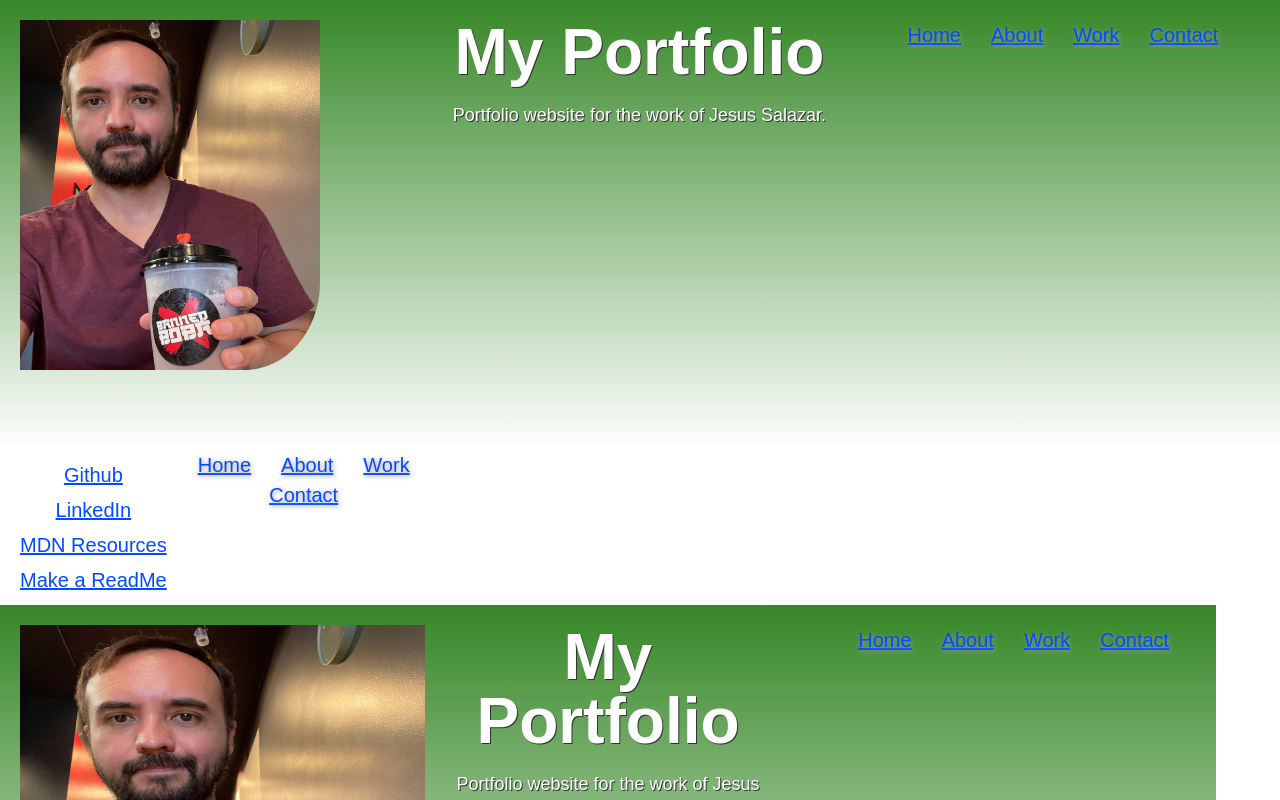
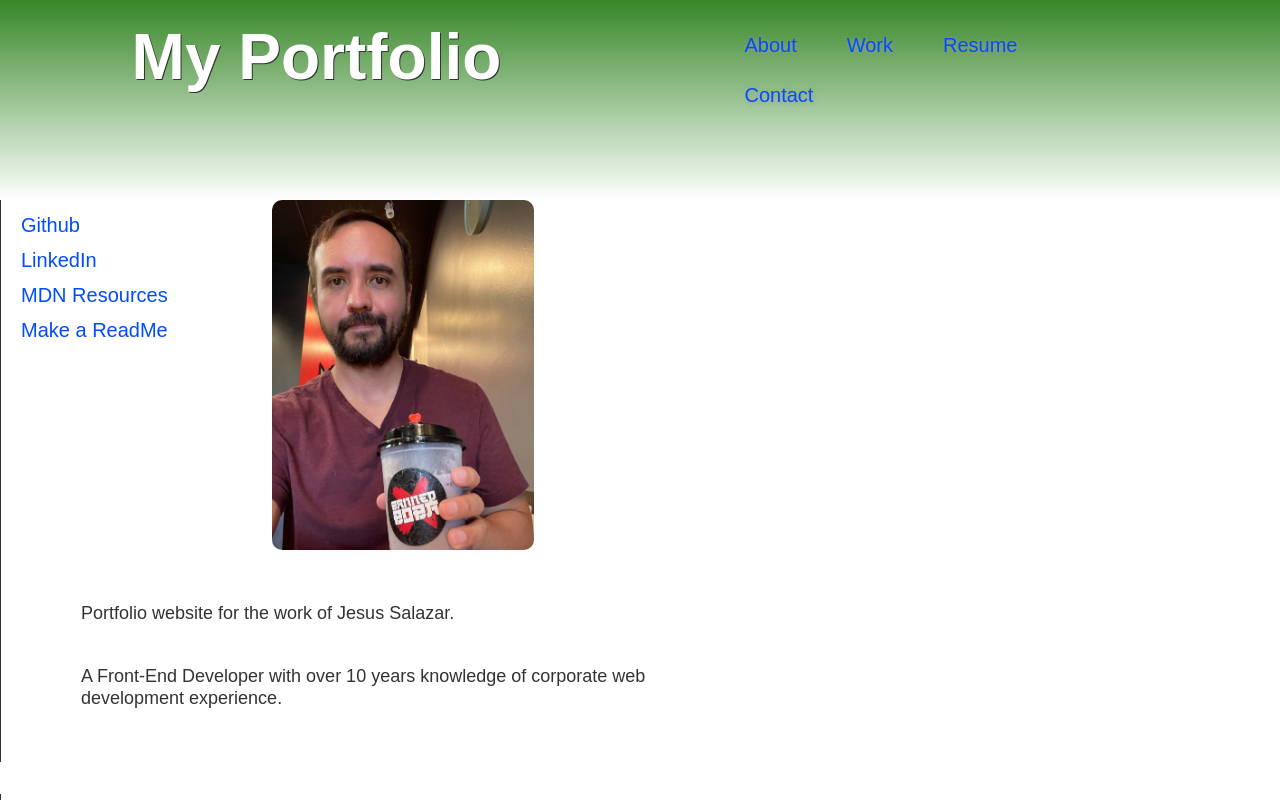
Before and after one commit to Jsalazar99/react-portfolio, a React (Create React App) app: page / in a window 1280 px wide. Shown: the top 800 px of the page. Built offline with nearby package versions, Linux system fonts and the light colour scheme.

Commit message:
adding layout components

```diff
--- a/src/App.js
+++ b/src/App.js
@@ -3,21 +3,14 @@ import './css/reset.css'
 import './css/style.css'
 
 import Header from './Components/Header';
-import Aside from './Components/Aside';
-import Projects from './Components/Projects';
-import Contact from './Components/Contact';
+import Main from './Components/Main';
 import Footer from './Components/Footer';
 
 function App() {
   return (
     <div className="App">
       <Header />
-      <Aside />
-      <main>
-        <div id='featured'>
-          <Projects />
-        </div>
-      </main>
+      <Main />
       <Footer />
     </div>
   );
--- /dev/null
+++ b/src/Components/About.js
@@ -0,0 +1,21 @@
+import React from 'react';
+import imageHero from '../images/IMG_3011.jpeg'
+
+
+function About() {
+
+    return (
+        <>
+            <div>
+                <img src={imageHero} alt="Jesus Salazar" className="bio" />
+            </div>
+            <div className="intro" id="home">
+                <p>Portfolio website for the work of Jesus Salazar. </p>
+                <p>A Front-End Developer with over 10 years knowledge of corporate web development experience.</p>
+            </div>
+
+        </>
+    );
+}
+
+export default About;
--- a/src/Components/Footer.js
+++ b/src/Components/Footer.js
@@ -3,7 +3,7 @@ import React from 'react';
 function Footer() {
     return (
         <footer>
-            <h4>&copy; 2023 by J Salazar</h4>
+            <h4>&copy; {new Date().getFullYear()} by J Salazar</h4>
         </footer>
     );
 }
--- a/src/Components/Header.js
+++ b/src/Components/Header.js
@@ -1,19 +1,20 @@
-import React from 'react';
+import React, { useState } from 'react';
 import Nav from './Nav';
-import imageHero from '../images/IMG_3011.jpeg'
+import Main from './Main';
 // import ReactDOM from 'react-dom/client';
 
-function Header() {
+export default function Header() {
+
+    const [currentPage, setCurrentPage] = useState('Home');
+    const handlePageChange = (page) => setCurrentPage(page);
+
     return (
+        <>
         <header className="header">
-            <img src={imageHero} alt="Jesus Salazar" className="bio" />
-            <div className="intro" id="home">
-                <h1>My Portfolio</h1>
-                <p>Portfolio website for the work of Jesus Salazar. </p>
-            </div>
-            <Nav />
+            <h1><a href="/">My Portfolio</a></h1>
+            <Nav currentPage={currentPage} handlePageChange={handlePageChange} />
         </header>
+        <Main currentPage={currentPage} />
+        </>
     );
 }
-
-export default Header;
--- /dev/null
+++ b/src/Components/Main.js
@@ -0,0 +1,41 @@
+import React, { useState } from 'react';
+import Projects from './Projects';
+import About from './About';
+import Contact from './Contact';
+import Aside from './Aside';
+import Resume from './Resume';
+
+export default function Main({ currentPage }) {
+
+    //const [currentPage, setCurrentPage] = useState('Home');
+
+    const renderPage = () => {
+        if (currentPage === 'Home') {
+          return <About />;
+        }
+        else if (currentPage === 'About') {
+            return <About />;
+          }
+        else if (currentPage === 'Projects') {
+          return <Projects />;
+        }
+        else if (currentPage === 'Contact') {
+                return <Contact />;
+        }
+        else if (currentPage === 'Resume') {
+                return <Resume />;
+        }
+        else {
+            return null;
+        }
+      };
+
+      //const handlePageChange = (page) => setCurrentPage(page);
+
+  return (
+    <div className='container'>
+        <Aside />
+      {renderPage()}
+    </div>
+  );
+}
--- a/src/Components/Nav.js
+++ b/src/Components/Nav.js
@@ -1,23 +1,24 @@
 import React from 'react';
 
 function Nav({ currentPage, handlePageChange }) {
+
     // Conditional rendering for each section
     return (
         <nav>
-            {/*<!-- Navigation menu -->*/}
+            {/* Navigation menu */}
             <ul>
-                <li><a href="#home"
-                onClick={() => handlePageChange('Home')}
-                className={currentPage === 'Home' ? 'nav-link active' : 'nav-link'}
-                >Home</a></li>
                 <li><a href="#about"
                 onClick={() => handlePageChange('About')}
                 className={currentPage === 'About' ? 'nav-link active' : 'nav-link'}
                 >About</a></li>
                 <li><a href="#work"
-                onClick={() => handlePageChange('Work')}
-                className={currentPage === 'Work' ? 'nav-link active' : 'nav-link'}
+                onClick={() => handlePageChange('Projects')}
+                className={currentPage === 'Projects' ? 'nav-link active' : 'nav-link'}
                 >Work</a></li>
+                 <li><a href="#resume"
+                onClick={() => handlePageChange('Resume')}
+                className={currentPage === 'Resume' ? 'nav-link active' : 'nav-link'}
+                >Resume</a></li>
                 <li><a href="#contact"
                 onClick={() => handlePageChange('Contact')}
                 className={currentPage === 'Contact' ? 'nav-link active' : 'nav-link'}
--- a/src/Components/Projects.js
+++ b/src/Components/Projects.js
@@ -1,30 +1,11 @@
-import React, { useState } from 'react';
-import Header from './Header';
-import Nav from './Nav';
+import React from 'react';
 import Section from './Section';
-import Contact from './Contact';
 
 export default function Projects() {
-const [currentPage, setCurrentPage] = useState('Home');
-
-  const renderPage = () => {
-    if (currentPage === 'Home') {
-      return <Header />;
-    }
-    if (currentPage === 'Work') {
-      return <Section />;
-    }
-    return <Contact />;
-  };
-
-  const handlePageChange = (page) => setCurrentPage(page);
 
   return (
     <div>
-
-      <Nav currentPage={currentPage} handlePageChange={handlePageChange} />
-
-      {renderPage()}
+      <Section />
     </div>
   );
 }
--- /dev/null
+++ b/src/Components/Resume.js
@@ -0,0 +1,13 @@
+import React from 'react';
+
+export default function Resume() {
+
+    return (
+        <div>
+            <h2>Resume</h2>
+            <p>
+                <a href='#'>Resume PDF</a>
+            </p>
+        </div>
+    );
+}
--- /dev/null
+++ b/src/Components/utils/helpers.js
@@ -0,0 +1,4 @@
+export function validateEmail(email) {
+    const re = /^(([^<>()[\]\\.,;:\s@"]+(\.[^<>()[\]\\.,;:\s@"]+)*)|(".+"))@((\[[0-9]{1,3}\.[0-9]{1,3}\.[0-9]{1,3}\.[0-9]{1,3}\])|(([a-zA-Z\-0-9]+\.)+[a-zA-Z]{2,}))$/;
+    return re.test(String(email).toLowerCase());
+  }
--- a/src/css/style.css
+++ b/src/css/style.css
@@ -17,19 +17,20 @@ footer {
   text-shadow: 1px 1px #333;
 }
 header {
-  background-image: linear-gradient( to bottom, #368727, transparent);
+  background-image: linear-gradient(to bottom, #368727, transparent);
   padding-bottom: 5em;
   display: flex;
   justify-content: space-around;
 }
-div.intro {
+.intro {
   display: block;
   max-width: 600px;
+  margin: 2em 5em;
 }
-div.intro p {
+.intro p {
   padding: var(--pad20) 0;
   margin: auto;
-  text-align: center;
+  text-align: left;
 }
 nav {
   width: 35%;
@@ -45,19 +46,40 @@ nav ul li {
 a {
   margin: 5px;
   display: block;
+  text-decoration: none;
   color: var(--navlink-color);
 }
-a:hover {
-  color: orange;
+h1 a {
+  color: #fff;
+}
+h1 a:hover, h1 a:active {
   text-decoration: none;
+  cursor: pointer;
+  color: #fff;
+}
+nav ul {
+  padding-left: 0;
+}
+nav a {
+  padding: 10px;
 }
 a:focus {
   color: purple;
 }
+a:hover, a:active {
+  color: orange;
+  text-decoration: underline;
+}
+nav a:hover, nav a.active {
+  color: orange;
+  text-decoration: underline;
+  padding: 10px;
+  border: solid 1px #ccc;
+  border-radius: 5px;
+}
 h1,
 h2 {
   text-align: center;
-    width: 100%;
   display: block;
   font-size: 4em;
 }
@@ -67,16 +89,15 @@ img {
     width: 50px; */
   margin: auto;
 }
-img.bio {
-    width: 35%;
+.bio {
   max-width: 300px;
-    border-radius: 0 0 25%;
+  border-radius: 10px;
   max-height: 350px;
-    margin-left: 0;
 }
 aside {
-    float: left;
+  /* float: left; */
   margin-right: 15px;
+  width: 20%;
 }
 aside ul {
   max-width: 215px;
@@ -89,18 +110,24 @@ aside a {
 .container {
   display: flex;
   flex-wrap: wrap;
-    justify-content: space-around;
-    /* align-items: flex-start; */
+  /* justify-content: space-evenly; */
+  align-items: flex-start;
   border-left: 1px solid #333;
   margin-bottom: 2em;
+  color: #333;
+}
+.projects {
+  display: flex;
+  flex-flow: row wrap;
 }
 section {
   color: #000;
-    padding:  var(--pad20) 0;
+  padding: var(--pad20) 0;
 }
 ul {
   padding-left: 40px;
   font-size: 20px;
+  text-align: left;
 }
 p {
   text-align: left;
@@ -108,8 +135,9 @@ p {
   line-height: 1.25;
 }
 .card {
-    width: 45%;
-    margin-bottom: 40px;
+  width: 50%;
+  max-width: 500px;
+  margin: 1em;
   border: 1px solid #333;
   border-radius: 5px;
   box-shadow: 5px 5px 2px #888888;
@@ -130,12 +158,13 @@ p {
 .card p {
   margin: 25px;
 }
-a.button {
+a.button,
+button.submit {
   display: block;
   padding: 10px 20px;
   text-align: center;
   text-decoration: none;
-  max-width: 100px;
+  width: 50%;
   margin: auto;
   color: #fff;
   background-color: #368727;
@@ -156,15 +185,54 @@ a.button:hover {
 #featured p {
   text-align: center;
 }
-#contact ul li {
+.contact h2,
+.contact p,
+.contact ul {
+  margin: 1em;
+}
+.contact h2 {
+  text-align: left;
+  margin-left: 0.25em;
+  margin-top: 0;
+}
+.contact ul {
+  padding-left: 0.75em;
+}
+.contact ul li {
   list-style-type: disc;
   margin: 5px;
 }
-#contact ul a {
+.contact ul a {
   margin: 0;
 }
+form {
+  color: #8597a3;
+  position: relative;
+  background-color: #fafafe;
+  border-radius: 10px;
+  margin: 40px;
+  padding: 25px 20px 10px;
+  box-shadow: 0 5px 15px rgba(0, 0, 0, 0.2);
+  width: 100%;
+  max-width: 500px;
+  box-sizing: border-box;
+}
+input {
+  border: 0;
+  padding: 0;
+  background-color: transparent;
+  border-bottom: 2px solid #eee;
+  font: inherit;
+  font-size: 14px;
+  line-height: 30px;
+  width: 100%;
+  margin: 1em auto;
+}
+.submit {
+  margin: 2em auto;
+}
 footer {
-     background-color:#368727;
+  background-color: #368727;
 }
 footer h4 {
   font-size: 18px;
@@ -187,7 +255,7 @@ footer h4 {
   aside {
     float: none;
   }
-    .container  {
+  .container {
     flex-direction: column;
     border-left: none;
   }
```
Also changed, not shown: src/Components/Contact.js (+27 -36 lines), src/Components/Section.js (+12 -11 lines). Lines whose indentation alone changed are shown as unchanged.
